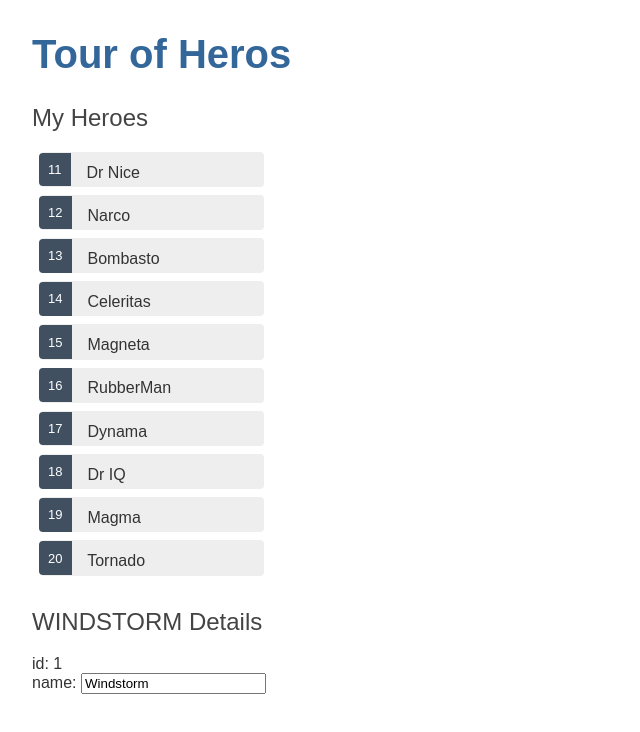
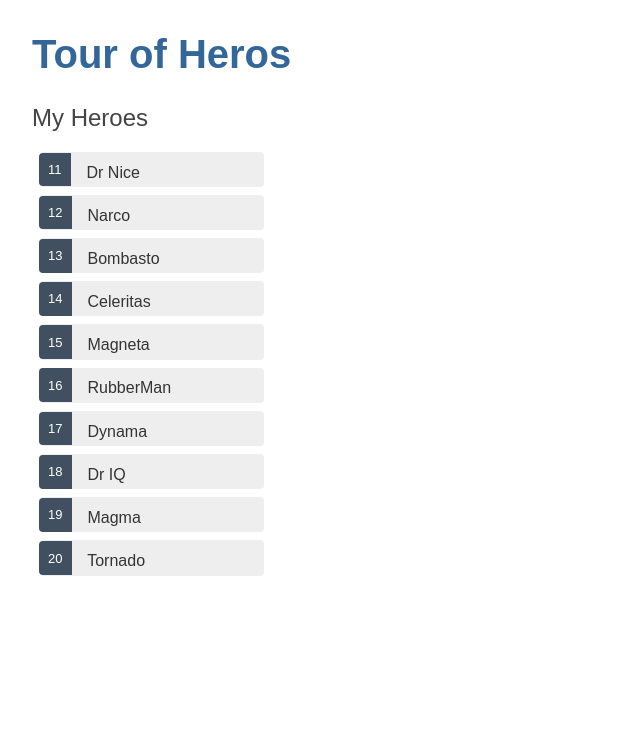
Before and after one commit to chris-warner/angular-tour-of-heros-app, an Angular app in the folder angular-tour-of-heroes/: page / in a window 1280 px wide. Shown: the top 732 px of the page, without its empty margins (0-640 px from the left). Built offline with nearby package versions, Linux system fonts and the light colour scheme.

Commit message:
removes empty list items from dom to prevent error

```diff
--- a/angular-tour-of-heroes/src/app/heroes/heroes.component.html
+++ b/angular-tour-of-heroes/src/app/heroes/heroes.component.html
@@ -1,14 +1,17 @@
 <h2>My Heroes</h2>
 <ul class="heroes">
-    <li *ngFor="let hero of heroes" (click)="onSelect(hero)">
+    <li *ngFor="let hero of heroes" (click)="onSelect(hero)" [class.selected]="hero === selectedHero"
+    >
         <span class="badge">{{hero.id}}</span> {{hero.name}}
     </li>
   </ul>
+  <div *ngIf="selectedHero">
 
-<h2>{{hero.name | uppercase}} Details</h2>
-<div><span>id: </span>{{hero.id}}</div>
-<div>
-  <label>name:
-    <input [(ngModel)]="hero.name" placeholder="name"/>
-  </label>
-</div>
+  <h2>{{selectedHero.name | uppercase}} Details</h2>
+  <div><span>id: </span>{{selectedHero.id}}</div>
+  <div>
+    <label>name:
+      <input [(ngModel)]="selectedHero.name" placeholder="name"/>
+    </label>
+    </div>
+  </div>
```
